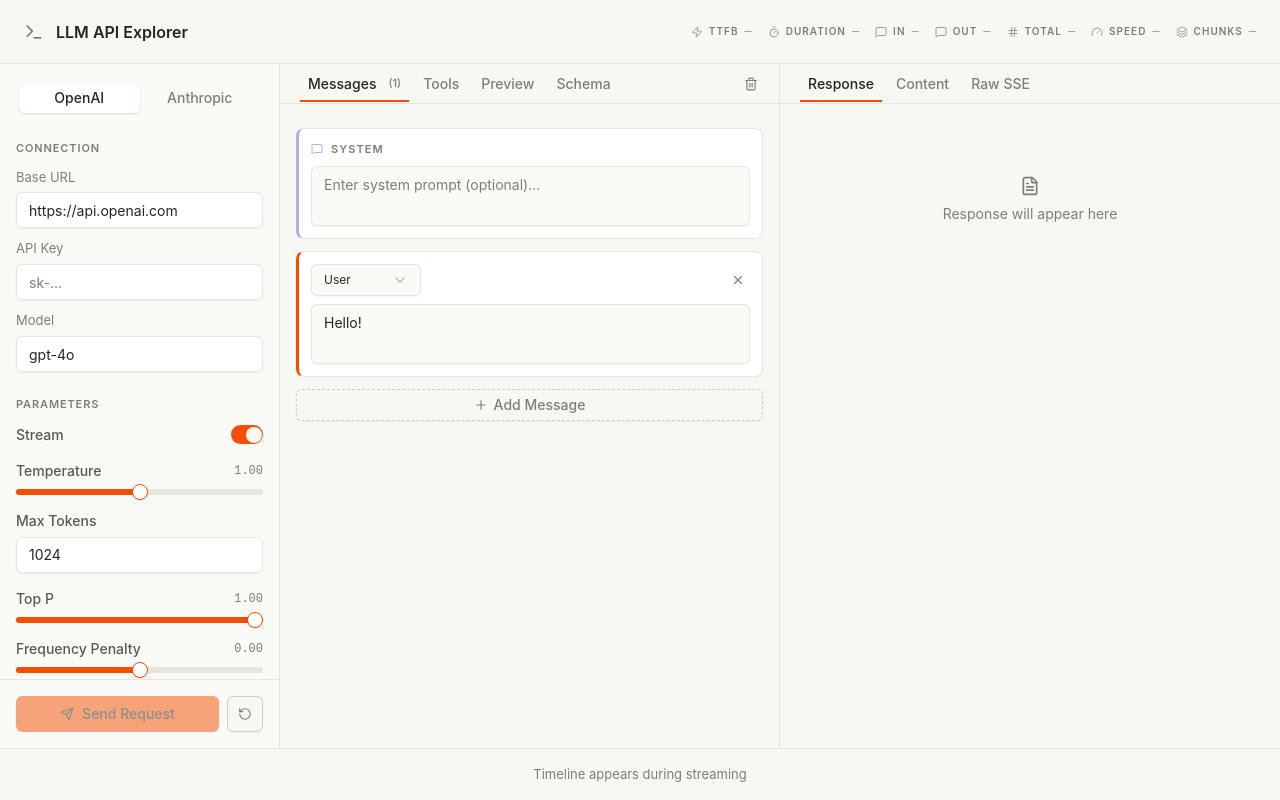
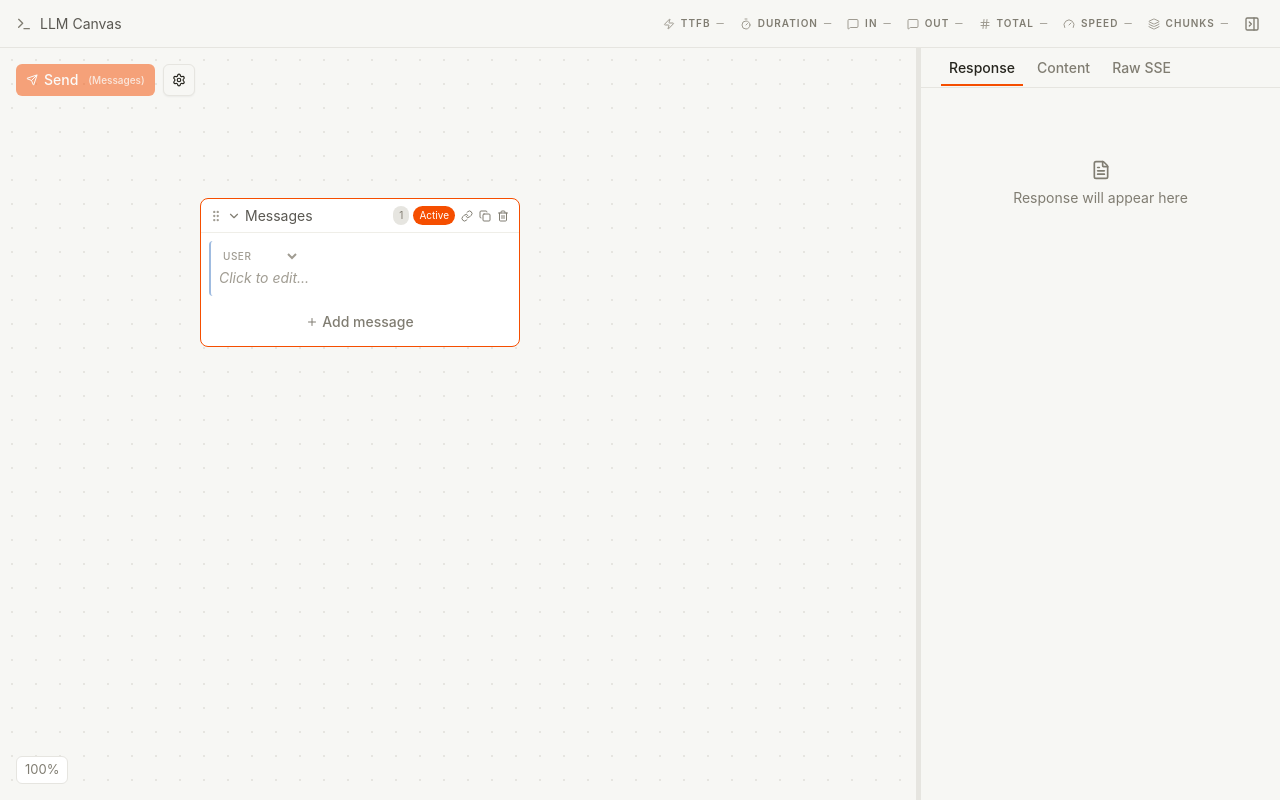
Before and after one commit to ChanlerDev/llm-playground, a React (Vite) app: page / in a window 1280 px wide. Built offline with nearby package versions, Linux system fonts and the light colour scheme.

Commit message:
feat: rewrite App layout from 3-column to canvas + response panel
Replace fixed 3-column grid with freeform canvas as primary workspace.
Response panel is collapsible/resizable on the right side.
Provider config moved to floating popover on canvas.

```diff
--- a/src/App.tsx
+++ b/src/App.tsx
@@ -1,67 +1,55 @@
-import { useState, useEffect, useCallback } from 'react'
-import { Terminal, Trash2 } from 'lucide-react'
-import { useApiExplorer } from '@/hooks/useApiExplorer'
-import { ConfigPanel } from '@/components/ConfigPanel'
-import { MessageEditor } from '@/components/MessageEditor'
-import { ToolsEditor } from '@/components/ToolsEditor'
-import { RequestPreview } from '@/components/RequestPreview'
-import { SchemaTree } from '@/components/SchemaTree'
+import { useState, useCallback, useEffect } from 'react'
+import { Terminal, PanelRightOpen, PanelRightClose } from 'lucide-react'
+import { useCanvasStore } from '@/hooks/useCanvasStore'
+import { useApiRequest } from '@/hooks/useApiRequest'
+import { Canvas, ProviderFloat } from '@/components/canvas'
 import { ResponsePanel } from '@/components/ResponsePanel'
 import { StatsDashboard } from '@/components/StatsDashboard'
-import { Timeline } from '@/components/Timeline'
-import { Tabs, TabsList, TabsTrigger, TabsContent } from '@/components/ui/tabs'
-import { ScrollArea } from '@/components/ui/scroll-area'
 import { Button } from '@/components/ui/button'
 
 function App() {
-  const {
-    config,
-    setConfig,
-    setProvider,
-    systemPrompt,
-    setSystemPrompt,
-    messages,
-    setMessages,
-    tools,
-    setTools,
-    params,
-    setParams,
-    buildRequest,
-    sendRequest,
-    abort,
-    isLoading,
-    error,
-    responseBody,
-    assembledContent,
-    chunks,
-    stats,
-    bodyOverride,
-    setBodyOverride,
-    addResponseToMessages,
-    clearMessages,
-    clearResponse,
-    resetConfig,
-  } = useApiExplorer()
+  const canvas = useCanvasStore()
+  const api = useApiRequest()
 
-  const [_selectedChunkId, setSelectedChunkId] = useState<string | null>(null)
+  const [responseOpen, setResponseOpen] = useState(true)
+  const [responseWidth, setResponseWidth] = useState(360)
 
-  const isStreamMode = params.stream
-  const isActivelyStreaming = params.stream && isLoading
+  const isStreamMode = api.params.stream
+  const isActivelyStreaming = api.params.stream && api.isLoading
 
+  // Send request using active block's messages
+  const handleSend = useCallback(() => {
+    if (!canvas.activeBlock) return
+    api.sendRequest(canvas.activeBlock.messages, canvas.activeBlock.systemPrompt)
+  }, [canvas.activeBlock, api])
+
+  // Add response to active block
+  const handleAddToMessages = useCallback(() => {
+    if (!canvas.activeBlock) return
+    const responseMessages = api.getResponseMessages()
+    if (responseMessages.length > 0) {
+      canvas.setBlockMessages(canvas.activeBlock.id, [
+        ...canvas.activeBlock.messages,
+        ...responseMessages,
+      ])
+    }
+  }, [canvas, api])
+
+  // Keyboard shortcuts
   const handleKeyDown = useCallback(
     (e: KeyboardEvent) => {
       if ((e.ctrlKey || e.metaKey) && e.key === 'Enter') {
         e.preventDefault()
-        if (!isLoading && config.apiKey) {
-          sendRequest()
+        if (!api.isLoading && api.config.apiKey && canvas.activeBlock) {
+          handleSend()
         }
       }
       if (e.key === 'Escape') {
         e.preventDefault()
-        abort()
+        api.abort()
       }
     },
-    [isLoading, config.apiKey, sendRequest, abort],
+    [api, canvas.activeBlock, handleSend],
   )
 
   useEffect(() => {
@@ -69,162 +57,118 @@ function App() {
     return () => window.removeEventListener('keydown', handleKeyDown)
   }, [handleKeyDown])
 
+  // Resize handle for response panel
+  const handleResizeStart = useCallback(
+    (e: React.PointerEvent) => {
+      e.preventDefault()
+      const startX = e.clientX
+      const startWidth = responseWidth
+
+      const onMove = (ev: PointerEvent) => {
+        const dx = startX - ev.clientX
+        setResponseWidth(Math.max(260, Math.min(600, startWidth + dx)))
+      }
+      const onUp = () => {
+        document.removeEventListener('pointermove', onMove)
+        document.removeEventListener('pointerup', onUp)
+      }
+      document.addEventListener('pointermove', onMove)
+      document.addEventListener('pointerup', onUp)
+    },
+    [responseWidth],
+  )
+
   return (
     <div className="flex h-screen flex-col overflow-hidden bg-canvas text-ink">
       {/* Header */}
-      <header className="flex h-16 shrink-0 items-center justify-between border-b border-hairline bg-canvas px-6">
+      <header className="flex h-12 shrink-0 items-center justify-between border-b border-hairline bg-canvas px-4">
+        <div className="flex items-center gap-2">
+          <Terminal className="size-4 text-muted" />
+          <h1 className="text-body-sm font-semibold">LLM Canvas</h1>
+        </div>
         <div className="flex items-center gap-3">
-          <Terminal className="size-5 text-muted" />
-          <h1 className="text-title-sm">LLM API Explorer</h1>
+          <StatsDashboard stats={api.stats} isLoading={api.isLoading} />
+          <Button
+            variant="ghost"
+            size="icon-xs"
+            onClick={() => setResponseOpen(!responseOpen)}
+            title={responseOpen ? 'Close response panel' : 'Open response panel'}
+          >
+            {responseOpen ? (
+              <PanelRightClose className="size-4 text-muted" />
+            ) : (
+              <PanelRightOpen className="size-4 text-muted" />
+            )}
+          </Button>
         </div>
-        <StatsDashboard stats={stats} isLoading={isLoading} />
       </header>
 
-      {/* Main 3-column grid */}
-      <main className="grid min-h-0 flex-1 grid-cols-1 lg:grid-cols-[280px_1fr_1fr]">
-        {/* Left: Config */}
-        <div className="hidden overflow-hidden border-r border-hairline lg:block">
-          <ConfigPanel
-            config={config}
-            setConfig={setConfig}
-            setProvider={setProvider}
-            params={params}
-            setParams={setParams}
-            isLoading={isLoading}
-            onSend={sendRequest}
-            onAbort={abort}
-            onReset={resetConfig}
+      {/* Main area */}
+      <main className="flex min-h-0 flex-1">
+        {/* Canvas */}
+        <div className="relative min-h-0 flex-1">
+          {/* Provider float */}
+          <ProviderFloat
+            config={api.config}
+            setConfig={api.setConfig}
+            setProvider={api.setProvider}
+            params={api.params}
+            setParams={api.setParams}
+            isLoading={api.isLoading}
+            activeBlockTitle={canvas.activeBlock?.title ?? null}
+            onSend={handleSend}
+            onAbort={api.abort}
+          />
+
+          {/* Canvas */}
+          <Canvas
+            viewport={canvas.viewport}
+            blocks={canvas.blocks}
+            connections={canvas.connections}
+            activeBlockId={canvas.activeBlock?.id ?? null}
+            onViewportChange={canvas.setViewport}
+            onBlockMove={canvas.moveBlock}
+            onBlockSelect={canvas.setActiveBlock}
+            onBlockUpdate={canvas.updateBlock}
+            onBlockDelete={canvas.deleteBlock}
+            onBlockDuplicate={canvas.duplicateBlock}
+            onBlockMessagesChange={canvas.setBlockMessages}
+            onBlockSystemPromptChange={canvas.setBlockSystemPrompt}
+            onAddBlock={canvas.addBlock}
+            onAddConnection={canvas.addConnection}
+            onDeleteConnection={canvas.deleteConnection}
+            onUpdateConnection={canvas.updateConnection}
           />
         </div>
 
-        {/* Mobile config */}
-        <div className="border-b border-hairline lg:hidden">
-          <details className="group">
-            <summary className="flex cursor-pointer items-center gap-2 px-6 py-3 text-body-sm hover:bg-canvas-soft">
-              <Terminal className="size-4 text-muted" />
-              Configuration
-              <span className="ml-auto text-caption group-open:hidden">expand</span>
-            </summary>
-            <div className="max-h-[60vh] overflow-y-auto">
-              <ConfigPanel
-                config={config}
-                setConfig={setConfig}
-                setProvider={setProvider}
-                params={params}
-                setParams={setParams}
-                isLoading={isLoading}
-                onSend={sendRequest}
-                onAbort={abort}
-                onReset={resetConfig}
+        {/* Response panel */}
+        {responseOpen && (
+          <>
+            {/* Resize handle */}
+            <div
+              className="w-1 cursor-col-resize bg-hairline hover:bg-primary/30 active:bg-primary/50"
+              onPointerDown={handleResizeStart}
+            />
+
+            <div
+              className="min-h-0 shrink-0 overflow-hidden border-l border-hairline"
+              style={{ width: responseWidth }}
+            >
+              <ResponsePanel
+                isLoading={api.isLoading}
+                error={api.error}
+                responseBody={api.responseBody}
+                assembledContent={api.assembledContent}
+                chunks={api.chunks}
+                isStreamMode={isStreamMode}
+                isActivelyStreaming={isActivelyStreaming}
+                onAddToMessages={handleAddToMessages}
+                onClear={api.clearResponse}
               />
             </div>
-          </details>
-        </div>
-
-        {/* Center: Messages + Preview + Schema */}
-        <div className="flex min-h-0 flex-col border-r border-hairline">
-          <Tabs defaultValue="messages" className="flex min-h-0 flex-1 flex-col">
-            <div className="flex h-10 shrink-0 items-center justify-between border-b border-hairline px-4">
-              <TabsList variant="line" className="h-10">
-                <TabsTrigger value="messages" className="text-sm">
-                  Messages
-                  <span className="ml-1.5 text-[11px] text-muted">({messages.length})</span>
-                </TabsTrigger>
-                <TabsTrigger value="tools" className="text-sm">
-                  Tools
-                  {tools.length > 0 && (
-                    <span className="ml-1.5 text-[11px] text-muted">
-                      ({tools.filter((t) => t.enabled).length}/{tools.length})
-                    </span>
-                  )}
-                </TabsTrigger>
-                <TabsTrigger value="preview" className="text-sm">
-                  Preview
-                </TabsTrigger>
-                <TabsTrigger value="schema" className="text-sm">
-                  Schema
-                </TabsTrigger>
-              </TabsList>
-              <Button
-                variant="ghost"
-                size="icon-xs"
-                className="text-muted hover:text-semantic-error"
-                onClick={clearMessages}
-                title="Clear messages"
-              >
-                <Trash2 className="size-3.5" />
-              </Button>
-            </div>
-
-            <TabsContent value="messages" className="min-h-0 flex-1">
-              <ScrollArea className="h-full">
-                <div className="p-4">
-                  <MessageEditor
-                    systemPrompt={systemPrompt}
-                    setSystemPrompt={setSystemPrompt}
-                    messages={messages}
-                    setMessages={setMessages}
-                    provider={config.provider}
-                  />
-                </div>
-              </ScrollArea>
-            </TabsContent>
-
-            <TabsContent value="tools" className="min-h-0 flex-1">
-              <ScrollArea className="h-full">
-                <div className="p-4">
-                  <ToolsEditor tools={tools} setTools={setTools} />
-                </div>
-              </ScrollArea>
-            </TabsContent>
-
-            <TabsContent value="preview" className="min-h-0 flex-1">
-              <ScrollArea className="h-full">
-                <div className="p-4">
-                  <RequestPreview
-                    buildRequest={buildRequest}
-                    provider={config.provider}
-                    bodyOverride={bodyOverride}
-                    setBodyOverride={setBodyOverride}
-                  />
-                </div>
-              </ScrollArea>
-            </TabsContent>
-
-            <TabsContent value="schema" className="min-h-0 flex-1">
-              <ScrollArea className="h-full">
-                <div className="p-4">
-                  <SchemaTree provider={config.provider} />
-                </div>
-              </ScrollArea>
-            </TabsContent>
-          </Tabs>
-        </div>
-
-        {/* Right: Response */}
-        <div className="min-h-0 overflow-hidden">
-          <ResponsePanel
-            isLoading={isLoading}
-            error={error}
-            responseBody={responseBody}
-            assembledContent={assembledContent}
-            chunks={chunks}
-            isStreamMode={isStreamMode}
-            isActivelyStreaming={isActivelyStreaming}
-            onAddToMessages={addResponseToMessages}
-            onClear={clearResponse}
-          />
-        </div>
+          </>
+        )}
       </main>
-
-      {/* Bottom: Timeline */}
-      <div className="shrink-0 border-t border-hairline bg-canvas px-6 py-2">
-        <Timeline
-          chunks={chunks}
-          totalDuration={stats.totalDuration}
-          onChunkSelect={setSelectedChunkId}
-        />
-      </div>
     </div>
   )
 }
```
